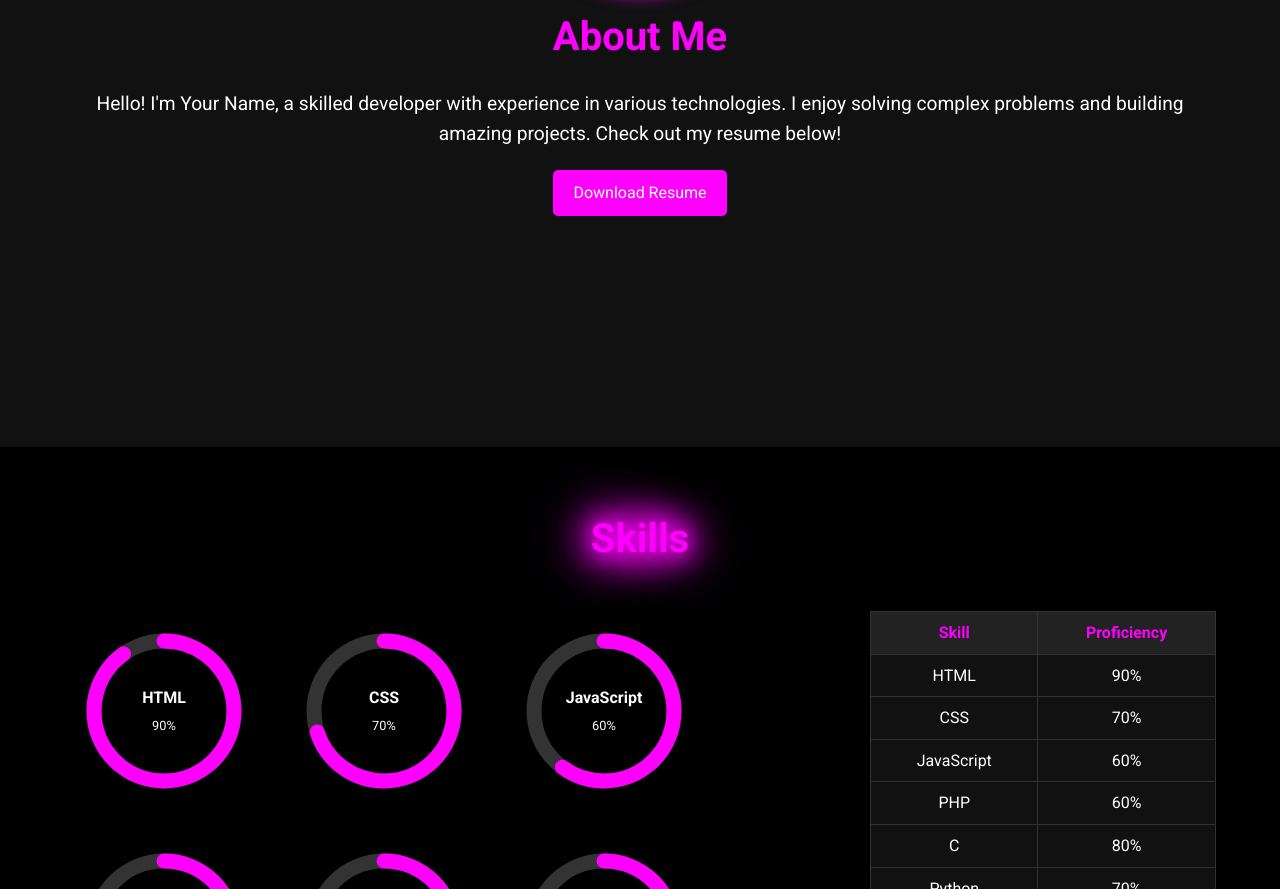
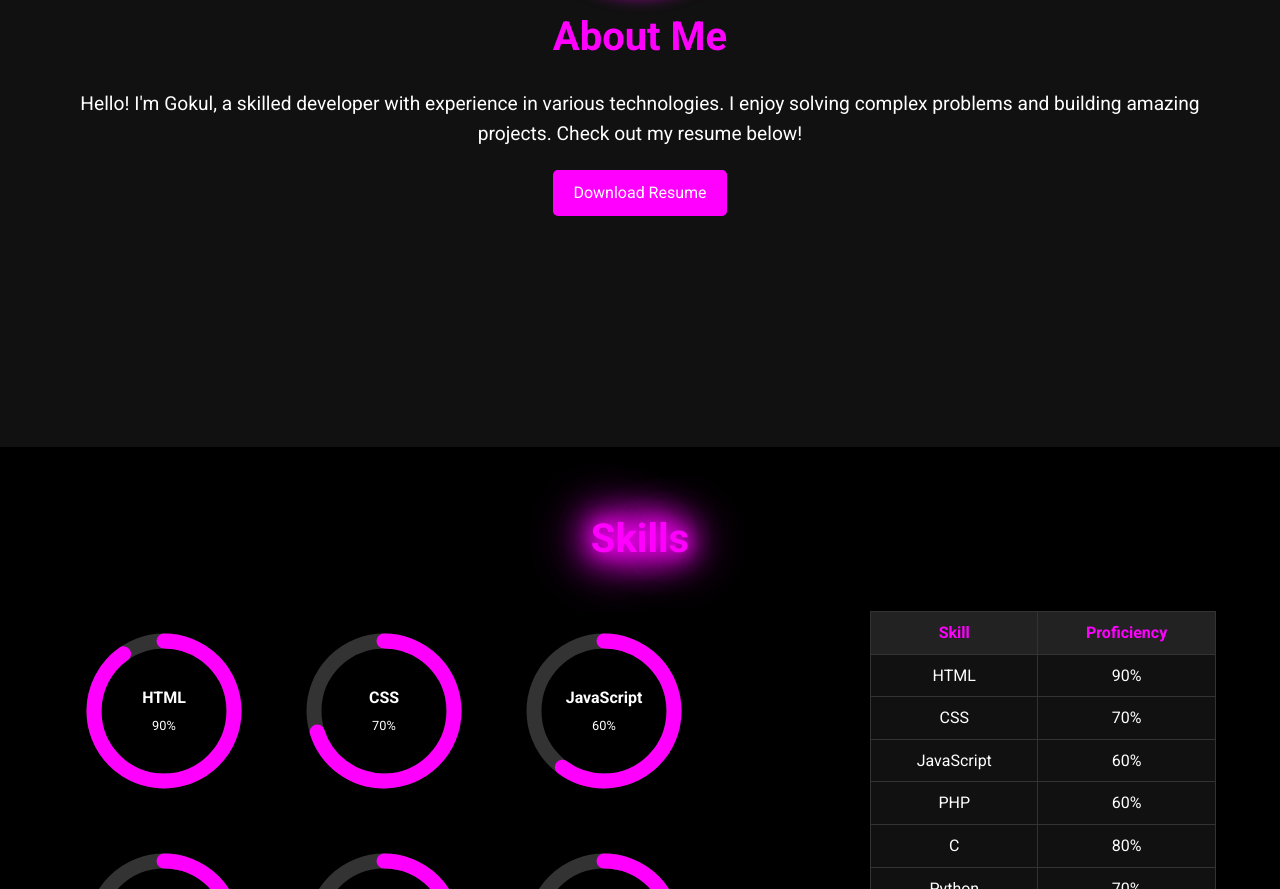
Before and after one commit to m-g-kalyan/portfolio, a plain HTML site: page index.html in a window 1280 px wide. Shown: the part 1153-2042 px from the top of the page. Drawn offline with Linux system fonts and the light colour scheme.

Commit message:
Update index.html

```diff
--- a/index.html
+++ b/index.html
@@ -39,7 +39,7 @@
         <div class="container">
             <img src="images/s13.png" alt="Your Name">
             <h2>About Me</h2>
-            <p>Hello! I'm Your Name, a skilled developer with experience in various technologies. I enjoy solving complex problems and building amazing projects. Check out my resume below!</p>
+            <p>Hello! I'm Gokul, a skilled developer with experience in various technologies. I enjoy solving complex problems and building amazing projects. Check out my resume below!</p>
             <a href="images/resume.pdf" class="resume-btn" download>Download Resume</a>
         </div>
     </section>
```
